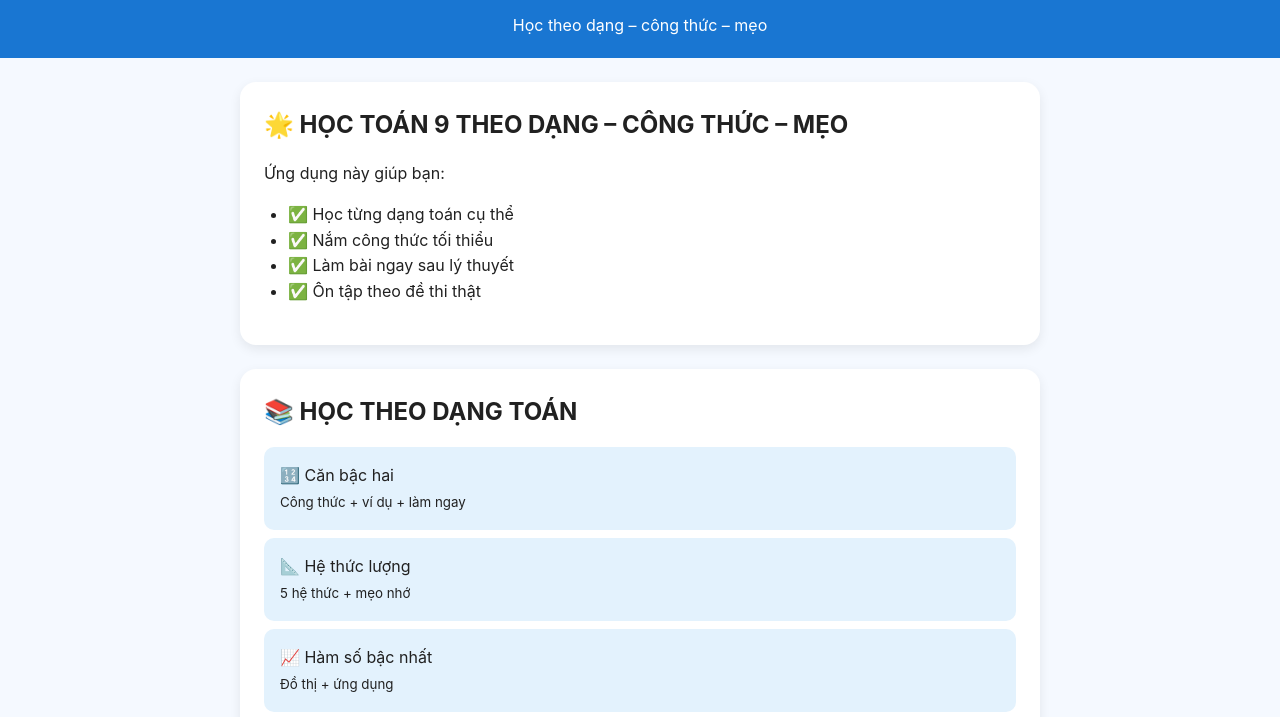
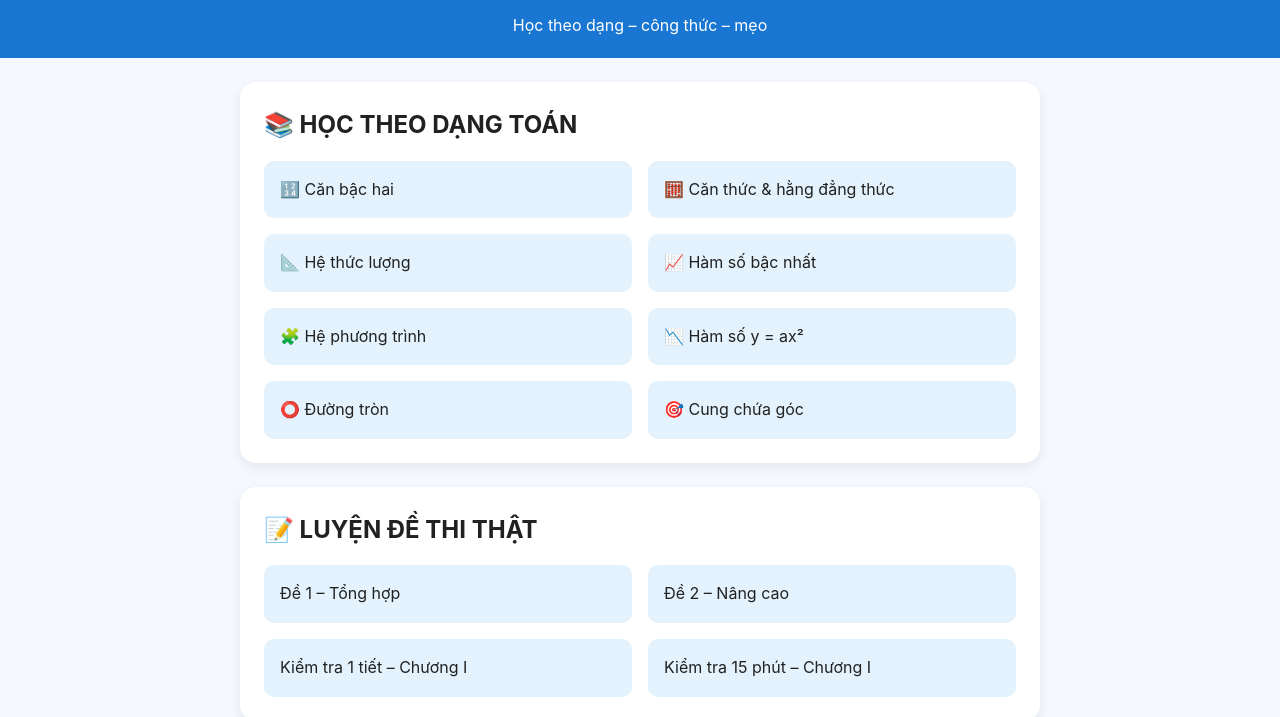
Before and after one commit to minhtungmobile-maker/pwa-toan-lop-9, a plain HTML site: page index.html in a window 1280 px wide. Shown: the part 73-790 px from the top of the page. Drawn offline with Linux system fonts and the light colour scheme.

Commit message:
Add files via upload

```diff
--- a/index.html
+++ b/index.html
@@ -60,9 +60,14 @@
       box-shadow: 0 4px 12px rgba(0,0,0,0.08);
     }
 
+    .topic-grid {
+      display: grid;
+      grid-template-columns: repeat(auto-fit, minmax(250px, 1fr));
+      gap: 1rem;
+      margin-top: 1rem;
+    }
     .topic {
       padding: 1rem;
-      margin: 0.5rem 0;
       background: #e3f2fd;
       border-radius: 10px;
       cursor: pointer;
@@ -91,36 +96,31 @@
 <body>
   <header>
     <h1>📘 TOÁN LỚP 9</h1>
-    <p>Học theo dạng – công thức – mẹo</p>
-    <button id="theme-toggle">🌙</button>
+    <p>Học theo dạng – công thức – mẹo</p>    <button id="theme-toggle">🌙</button>
   </header>
 
   <div class="card">
-    <h2>🌟 HỌC TOÁN 9 THEO DẠNG – CÔNG THỨC – MẸO</h2>    <p>Ứng dụng này giúp bạn:</p>
-    <ul style="margin:1rem 0;padding-left:1.5rem;">
-      <li>✅ Học từng dạng toán cụ thể</li>
-      <li>✅ Nắm công thức tối thiểu</li>
-      <li>✅ Làm bài ngay sau lý thuyết</li>
-      <li>✅ Ôn tập theo đề thi thật</li>
-    </ul>
-  </div>
-
-  <div class="card">
     <h2>📚 HỌC THEO DẠNG TOÁN</h2>
-    <div class="topic" onclick="goTo('lessons/ds-ch1-bai1.html')">🔢 Căn bậc hai<br><small>Công thức + ví dụ + làm ngay</small></div>
-    <div class="topic" onclick="goTo('lessons/hh-ch1-bai1.html')">📐 Hệ thức lượng<br><small>5 hệ thức + mẹo nhớ</small></div>
-    <div class="topic" onclick="goTo('lessons/ds-ch2-bai1.html')">📈 Hàm số bậc nhất<br><small>Đồ thị + ứng dụng</small></div>
-    <div class="topic" onclick="goTo('lessons/ds-ch3-bai1.html')">🧮 Hệ phương trình<br><small>Thế + cộng đại số</small></div>
-    <div class="topic" onclick="goTo('lessons/ds-ch4-bai1.html')">📉 Hàm số y = ax²<br><small>Parabol + đỉnh</small></div>
-    <div class="topic" onclick="goTo('lessons/hh-ch2-bai1.html')">⭕ Đường tròn<br><small>Tâm – bán kính – tiếp tuyến</small></div>
+    <div class="topic-grid">
+      <div class="topic" onclick="goTo('lessons/ds-ch1-bai1.html')">🔢 Căn bậc hai</div>
+      <div class="topic" onclick="goTo('lessons/ds-ch1-bai2.html')">🧮 Căn thức & hằng đẳng thức</div>
+      <div class="topic" onclick="goTo('lessons/hh-ch1-bai1.html')">📐 Hệ thức lượng</div>
+      <div class="topic" onclick="goTo('lessons/ds-ch2-bai1.html')">📈 Hàm số bậc nhất</div>
+      <div class="topic" onclick="goTo('lessons/ds-ch3-bai1.html')">🧩 Hệ phương trình</div>
+      <div class="topic" onclick="goTo('lessons/ds-ch4-bai1.html')">📉 Hàm số y = ax²</div>
+      <div class="topic" onclick="goTo('lessons/hh-ch2-bai1.html')">⭕ Đường tròn</div>
+      <div class="topic" onclick="goTo('lessons/hh-ch3-bai6.html')">🎯 Cung chứa góc</div>
+    </div>
   </div>
 
   <div class="card">
     <h2>📝 LUYỆN ĐỀ THI THẬT</h2>
-    <div class="topic" onclick="goTo('exercises/de-on-thi-vao-10-mau-1.html')">Mẫu 1 – Hà Nội</div>
-    <div class="topic" onclick="goTo('exercises/de-on-thi-vao-10-mau-2.html')">Mẫu 2 – TP.HCM</div>
-    <div class="topic" onclick="goTo('exercises/de-on-thi-vao-10-de-3.html')">Đề 3 – Tổng hợp (dễ)</div>
-    <div class="topic" onclick="goTo('exercises/de-kiem-tra-15p-ch1.html')">Kiểm tra 15 phút – Chương I</div>
+    <div class="topic-grid">
+      <div class="topic" onclick="goTo('exercises/de-on-thi-vao-10-de-1.html')">Đề 1 – Tổng hợp</div>
+      <div class="topic" onclick="goTo('exercises/de-on-thi-vao-10-de-2.html')">Đề 2 – Nâng cao</div>
+      <div class="topic" onclick="goTo('exercises/de-1-tiet-ch1.html')">Kiểm tra 1 tiết – Chương I</div>
+      <div class="topic" onclick="goTo('exercises/de-kiem-tra-15p-ch1.html')">Kiểm tra 15 phút – Chương I</div>
+    </div>
   </div>
 
   <div class="card">
@@ -158,34 +158,4 @@
     // === CẬP NHẬT TIẾN BỘ ===
     function updateProgress() {
       document.getElementById('lesson-count').textContent = localStorage.getItem('toan9_lessons') || '0';
-      document.getElementById('exercise-count').textContent = localStorage.getItem('toan9_exercises') || '0';
-    }
-
-    // === DARK MODE ===
-    const toggle = document.getElementById('theme-toggle');
-    const isDark = localStorage.getItem('theme') === 'dark' ||
-                   (!localStorage.getItem('theme') && window.matchMedia('(prefers-color-scheme: dark)').matches);
-    if (isDark) {
-      document.body.classList.add('dark-mode');
-      toggle.textContent = '☀️';
-    }
-    toggle.addEventListener('click', () => {
-      document.body.classList.toggle('dark-mode');
-      const now = document.body.classList.contains('dark-mode');
-      localStorage.setItem('theme', now ? 'dark' : 'light');
-      toggle.textContent = now ? '☀️' : '🌙';
-    });
-
-    // === SERVICE WORKER ===
-    if ('serviceWorker' in navigator) {
-      window.addEventListener('load', () => {
-        navigator.serviceWorker.register('./service-worker.js')
-          .catch(err => console.warn('SW registration failed:', err));
-      });
-    }
-
-    // === KHỞI TẠO ===
-    document.addEventListener('DOMContentLoaded', updateProgress);
-  </script>
-</body>
-</html>
+      docume
```
